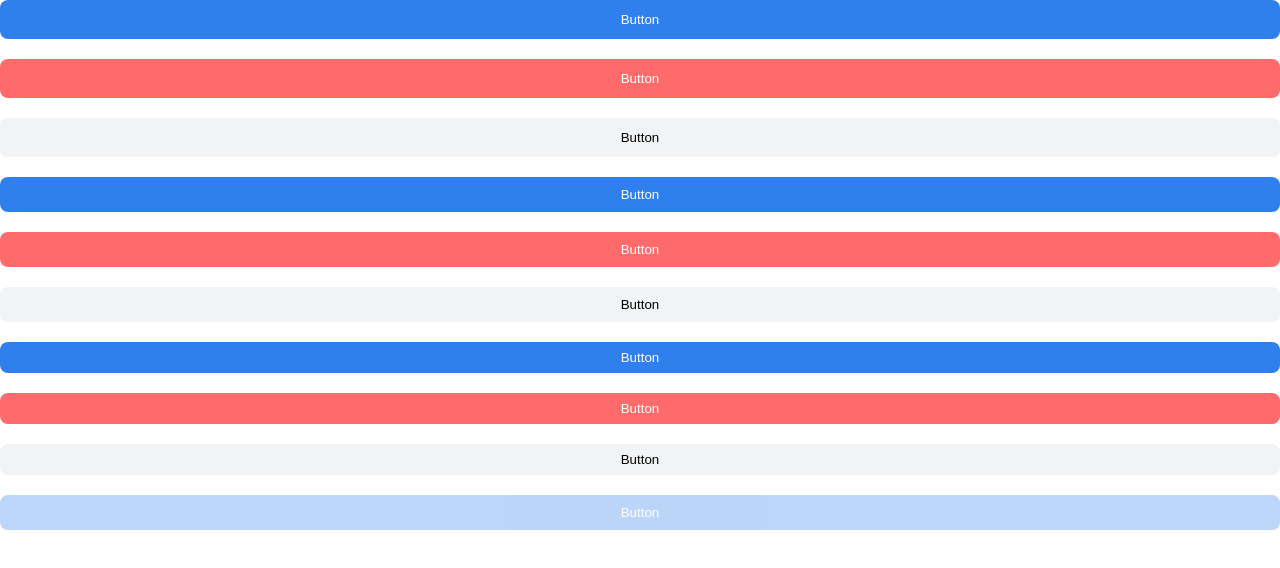
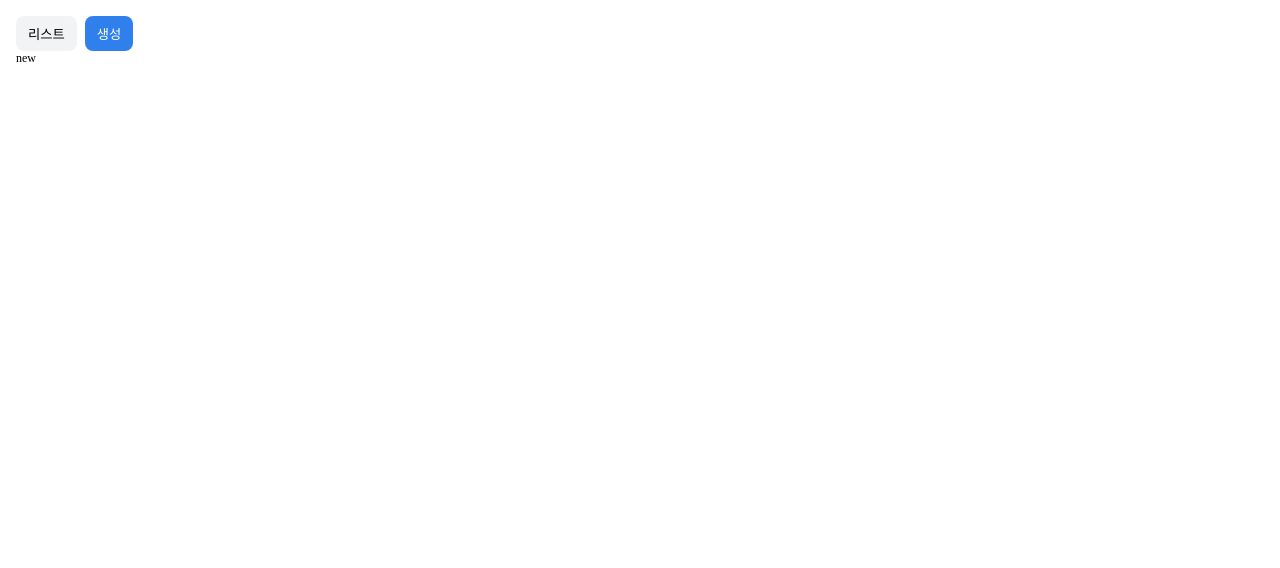
Before and after one commit to rolled-potatoes/password-saver, a React (Create React App) app: page /new in a window 1280 px wide. Shown: the top 568 px of the page. Built offline with nearby package versions, Linux system fonts and the light colour scheme.

Commit message:
feat: 페이지 라우터 추가

```diff
--- a/src/App.js
+++ b/src/App.js
@@ -1,20 +1,13 @@
-import { PasswordListPage, CreatePasswordPage } from './pages';
-import { BrowserRouter as Router, Switch, Route } from 'react-router-dom';
+import { Main } from './pages';
+import { BrowserRouter as Router } from 'react-router-dom';
 import { GlobalStyle } from 'styles/global';
 
 function App() {
   return (
     <>
-      <GlobalStyle />
       <Router>
-        <Switch>
-          <Route path="/create">
-            <CreatePasswordPage />
-          </Route>
-          <Route path="/">
-            <PasswordListPage />
-          </Route>
-        </Switch>
+        <GlobalStyle />
+        <Main />
       </Router>
     </>
   );
--- a/src/pages/index.js
+++ b/src/pages/index.js
@@ -1,2 +1,4 @@
 export { default as PasswordListPage } from './PasswordList';
 export { default as CreatePasswordPage } from './CreatePassword';
+
+export { default as Main} from './main';
--- /dev/null
+++ b/src/pages/main/index.jsx
@@ -0,0 +1,69 @@
+import React from 'react';
+import {
+  matchPath,
+  Switch,
+  Route,
+  useLocation,
+  useHistory,
+} from 'react-router-dom';
+import GapBox from 'components/GapBox';
+import Button from 'components/Button';
+
+import * as styles from './style';
+
+const subRouters = [
+  {
+    path: '/',
+    nav: '리스트',
+    exact: true,
+    children: <div>list </div>,
+  },
+  {
+    path: '/new',
+    nav: '생성',
+    children: <div>new</div>,
+  },
+];
+
+function Main() {
+  const location = useLocation();
+  const history = useHistory();
+
+  const handleClick = (path) => () => {
+    history.push(path);
+  };
+
+  return (
+    <styles.Container>
+      <GapBox gap={10}>
+        <GapBox row gap={8}>
+          {subRouters.map((route) => {
+            const isActive = matchPath(location.pathname, {
+              path: route.path,
+              exact: route.exact,
+            });
+            const color = isActive ? 'primary' : 'link';
+            return (
+              <Button
+                color={color}
+                size="sm"
+                key={route.path}
+                onClick={handleClick(route.path)}
+              >
+                {route.nav}
+              </Button>
+            );
+          })}
+        </GapBox>
+      </GapBox>
+
+      <Switch>
+        {subRouters.map((route) => {
+          return <Route key={route.path} {...route} />;
+        })}
+      </Switch>
+    </styles.Container>
+  );
+}
+
+export default Main;
--- /dev/null
+++ b/src/pages/main/style.js
@@ -0,0 +1,5 @@
+import styled from 'styled-components';
+
+export const Container = styled.div`
+  padding 16px;
+`
```
